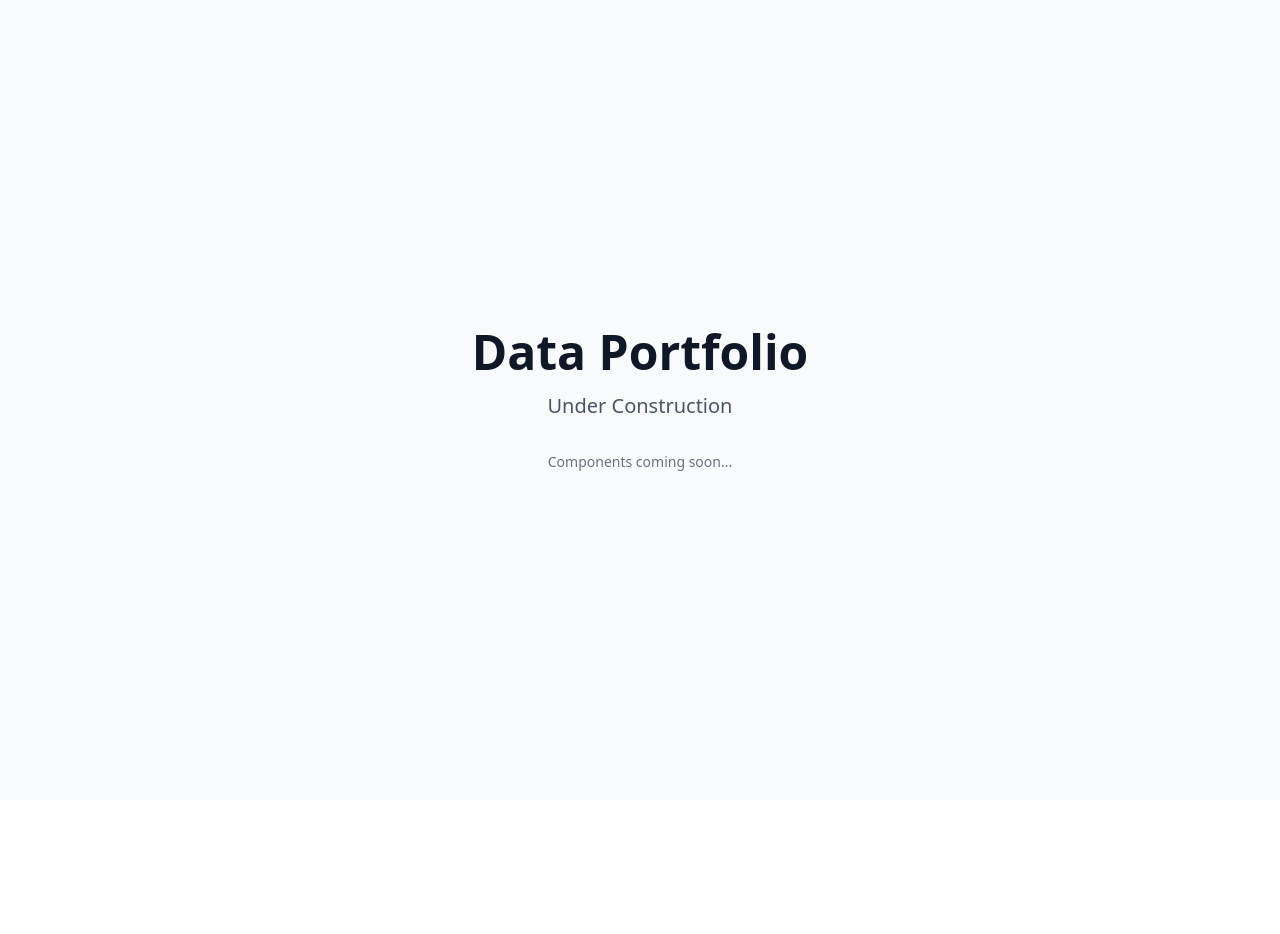
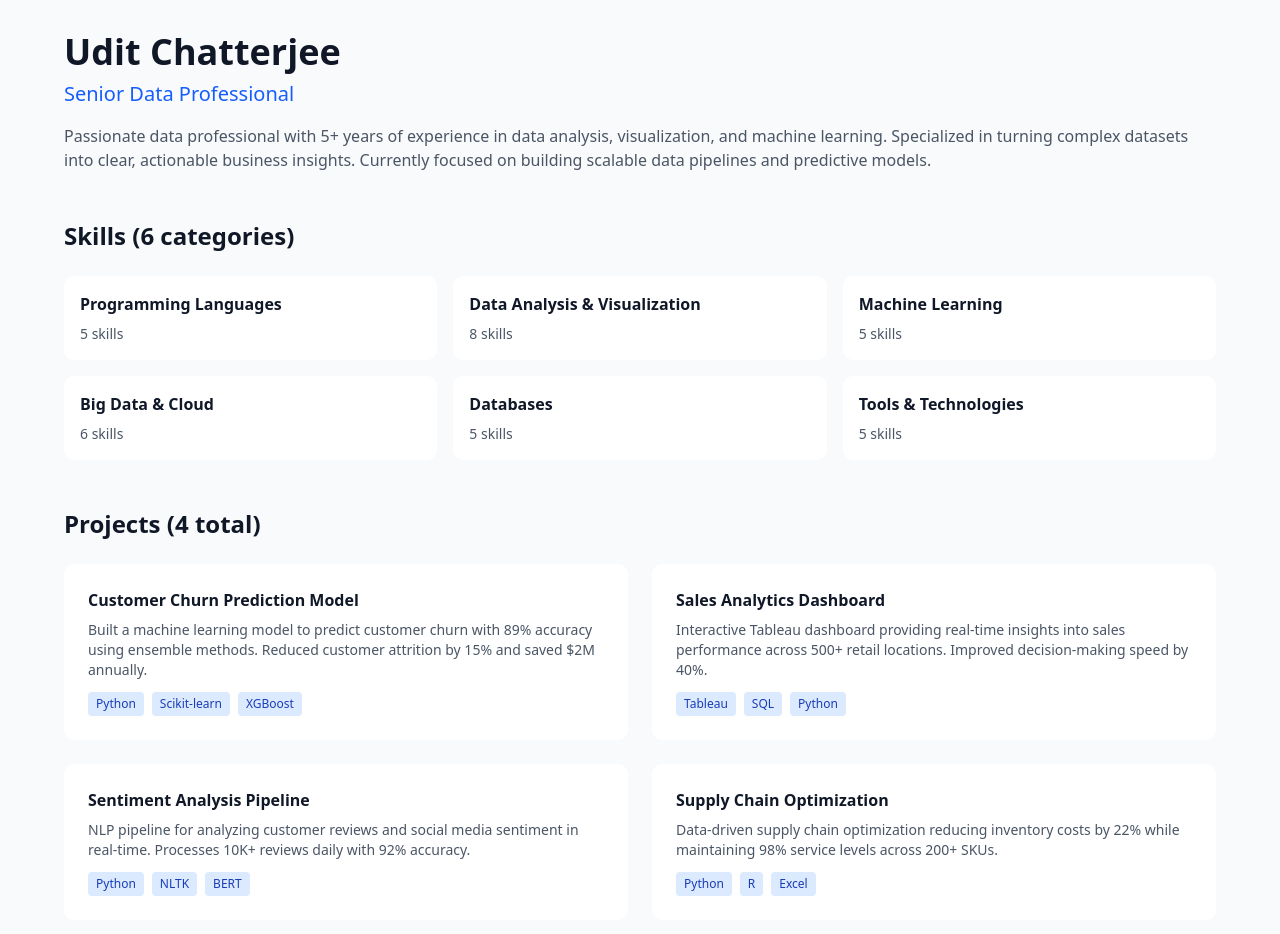
Before and after one commit to quantumudit/quantumudit-website, a Next.js app: page / in a window 1280 px wide. Shown: the top 934 px of the page. Before the commit the page ends 800 px from the top, so only its background shows below. Built offline with nearby package versions, Linux system fonts and the light colour scheme.

Commit message:
test: verify JSON data import in React components

```diff
--- a/app/page.tsx
+++ b/app/page.tsx
@@ -1,22 +1,78 @@
+import profileData from '@/data/profile.json';
+import skillsData from '@/data/skills.json';
+import projectsData from '@/data/projects.json';
+
 export default function Home() {
+  const { name, title, bio } = profileData;
+  const { categories } = skillsData;
+  const { projects } = projectsData;
+
   return (
-    <main className="min-h-screen bg-gray-50 dark:bg-gray-900">
+    <main className="min-h-screen bg-gray-50 dark:bg-gray-900 p-8">
+      <div className="container mx-auto max-w-6xl">
 
-      {/* Hero Section Placeholder */}
-      <section className="min-h-screen flex items-center justify-center">
-        <div className="text-center">
-          <h1 className="text-5xl font-bold text-gray-900 dark:text-white mb-4">
-            Data Portfolio
+        {/* Profile Section */}
+        <section className="mb-12">
+          <h1 className="text-4xl font-bold text-gray-900 dark:text-white mb-2">
+            {name}
           </h1>
-          <p className="text-xl text-gray-600 dark:text-gray-400 mb-8">
-            Under Construction
+          <p className="text-xl text-blue-600 dark:text-blue-400 mb-4">
+            {title}
           </p>
-          <p className="text-sm text-gray-500 dark:text-gray-500">
-            Components coming soon...
+          <p className="text-gray-600 dark:text-gray-400">
+            {bio}
           </p>
-        </div>
-      </section>
+        </section>
 
+        {/* Skills Section */}
+        <section className="mb-12">
+          <h2 className="text-2xl font-bold text-gray-900 dark:text-white mb-6">
+            Skills ({categories.length} categories)
+          </h2>
+          <div className="grid md:grid-cols-2 lg:grid-cols-3 gap-4">
+            {categories.map((category) => (
+              <div key={category.id} className="bg-white dark:bg-gray-800 p-4 rounded-lg">
+                <h3 className="font-semibold text-gray-900 dark:text-white mb-2">
+                  {category.category}
+                </h3>
+                <p className="text-sm text-gray-600 dark:text-gray-400">
+                  {category.items.length} skills
+                </p>
+              </div>
+            ))}
+          </div>
+        </section>
+
+        {/* Projects Section */}
+        <section>
+          <h2 className="text-2xl font-bold text-gray-900 dark:text-white mb-6">
+            Projects ({projects.length} total)
+          </h2>
+          <div className="grid md:grid-cols-2 gap-6">
+            {projects.map((project) => (
+              <div key={project.id} className="bg-white dark:bg-gray-800 p-6 rounded-lg">
+                <h3 className="font-semibold text-gray-900 dark:text-white mb-2">
+                  {project.title}
+                </h3>
+                <p className="text-sm text-gray-600 dark:text-gray-400 mb-3">
+                  {project.description}
+                </p>
+                <div className="flex flex-wrap gap-2">
+                  {project.technologies.slice(0, 3).map((tech, idx) => (
+                    <span
+                      key={idx}
+                      className="text-xs bg-blue-100 text-blue-800 dark:bg-blue-900 dark:text-blue-200 px-2 py-1 rounded"
+                    >
+                      {tech}
+                    </span>
+                  ))}
+                </div>
+              </div>
+            ))}
+          </div>
+        </section>
+
+      </div>
     </main>
   );
 }
```
